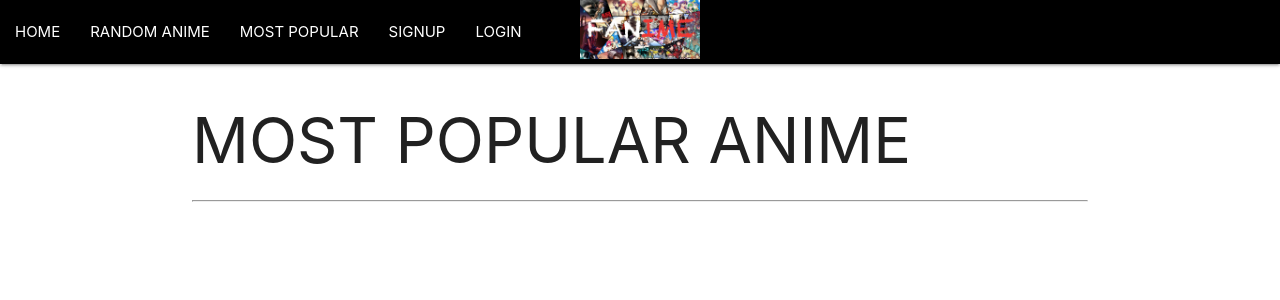
After one commit to n8dizonmustard/fanime, a Django app: page /popular/ in a window 1280 px wide. The commit adds this page. Shown: the top 300 px of the page. Run offline with Django 3.2, Linux system fonts and the light colour scheme; data that the repository does not hold is empty.

Commit message:
add most popular anime page

```diff
--- a/fanime/fanime_app/templates/base.html
+++ b/fanime/fanime_app/templates/base.html
@@ -24,12 +24,13 @@
                 <ul>
                     <li><a href="{% url 'home' %}">HOME</a></li>
                     <li><a href="{% url 'random' %}">RANDOM ANIME</a></li>
+                    <li><a href="{% url 'popular' %}">MOST POPULAR</a></li>
                 </ul>
                 {% if user.is_authenticated %}
                 <ul class="right">
                     <li><a href="{% url 'logout' %}">LOGOUT</a></li>
                     <li><a href="{% url 'profile' %}">PROFILE</a></li>
-                    <li><a href="{% url 'profile_create' %}">Edit Profile</a></li>
+                    <li><a href="{% url 'profile_create' %}">EDIT PROFILE</a></li>
                 </ul>
                 {% else %}
                 <ul>
--- /dev/null
+++ b/fanime/fanime_app/templates/popular.html
@@ -0,0 +1,17 @@
+{% extends 'base.html' %}
+
+
+{% block content %}
+
+
+<!-- showing list of most popular animes sent to us by api -->
+<h1> MOST POPULAR ANIME </h1>
+{% for api_anime in response.data%}
+<a href="{% url 'detail' api_anime.id %}">
+<p>{{api_anime.attributes.canonicalTitle}}</p>
+<p><img src="{{api_anime.attributes.posterImage.small}}" alt=""><p>
+</a>
+{%endfor%}
+<hr><br><br>
+
+{% endblock %}
--- a/fanime/fanime_app/urls.py
+++ b/fanime/fanime_app/urls.py
@@ -5,6 +5,7 @@ from . import views
 urlpatterns = [
     path('', views.home, name='home'),
     path('random/', views.random, name='random'),
+    path('popular/', views.popular, name="popular"),
     path('categories/<str:category>', views.categories, name ='categories'), ##<str:category> is gonna come from the button they click
     path('categories/<str:category>/next/<int:page>', views.categories_next, name='categories_next'),
     path('next/<int:page>', views.next, name='next'),
--- a/fanime/fanime_app/views.py
+++ b/fanime/fanime_app/views.py
@@ -56,6 +56,12 @@ def random(request):
   response = requests.get(f'https://kitsu.io/api/edge/anime/{api_anime_id}').json()
   return render(request,'detail.html', {'response':response,'api_anime_id':api_anime_id})
 
+#Showing most popular animes according to kitsu
+#I think we should change our layout and put this on homepage?
+def popular(request):
+  response = requests.get(f'https://kitsu.io/api/edge/anime?fields%5Banime%5D=slug%2CcanonicalTitle%2Ctitles%2CposterImage%2Csynopsis%2CaverageRating%2CstartDate%2CpopularityRank%2CratingRank%2CyoutubeVideoId&filter%5Bcategories%5D=action&page%5Boffset%5D=0&page%5Blimit%5D=20&sort=-user_count').json()
+  return render(request, 'popular.html', {'response':response,})
+
 def next(request, page):
   page = page + 5 # if a user hit the next button then whatever page is currently at +5 to get the new response
   print(page) # this will help you if you wanna see it in terminal. Helped me
```
